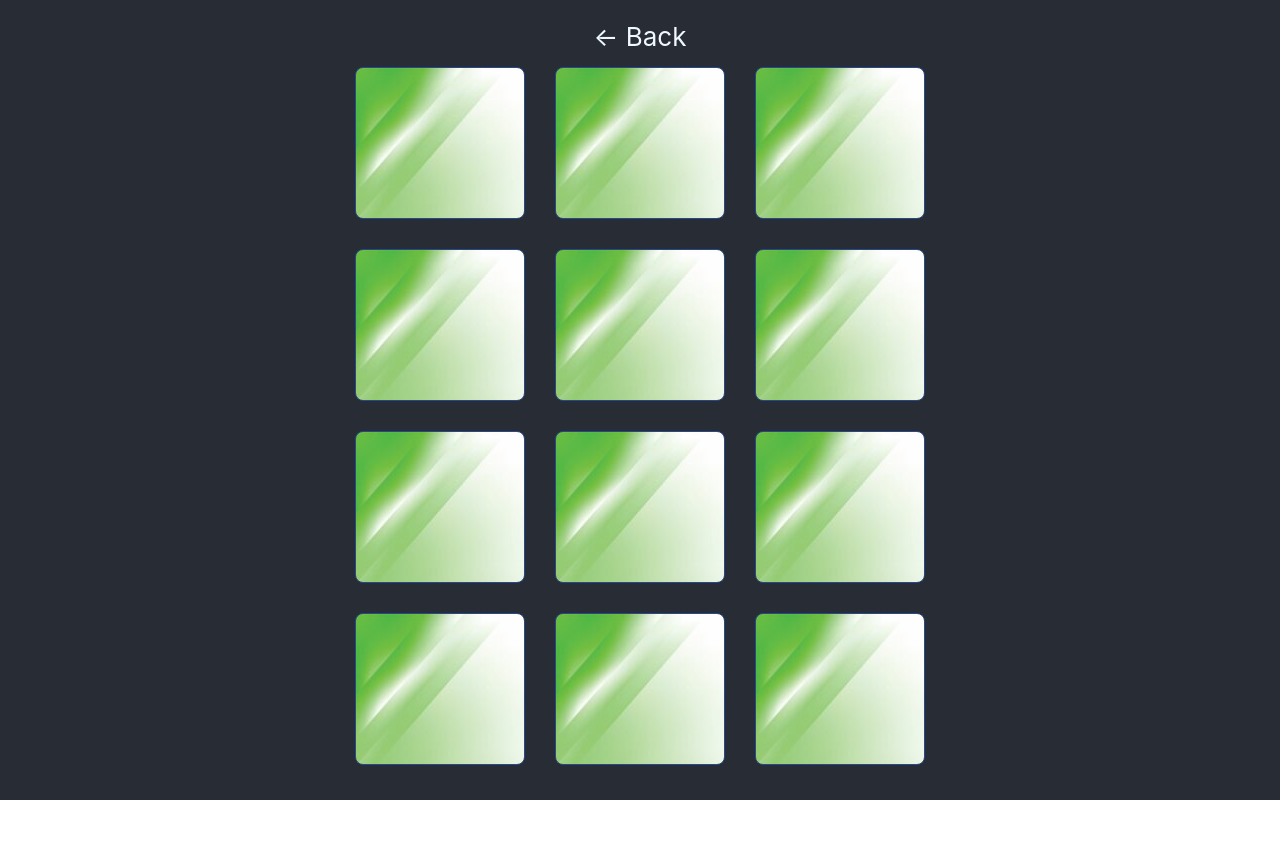
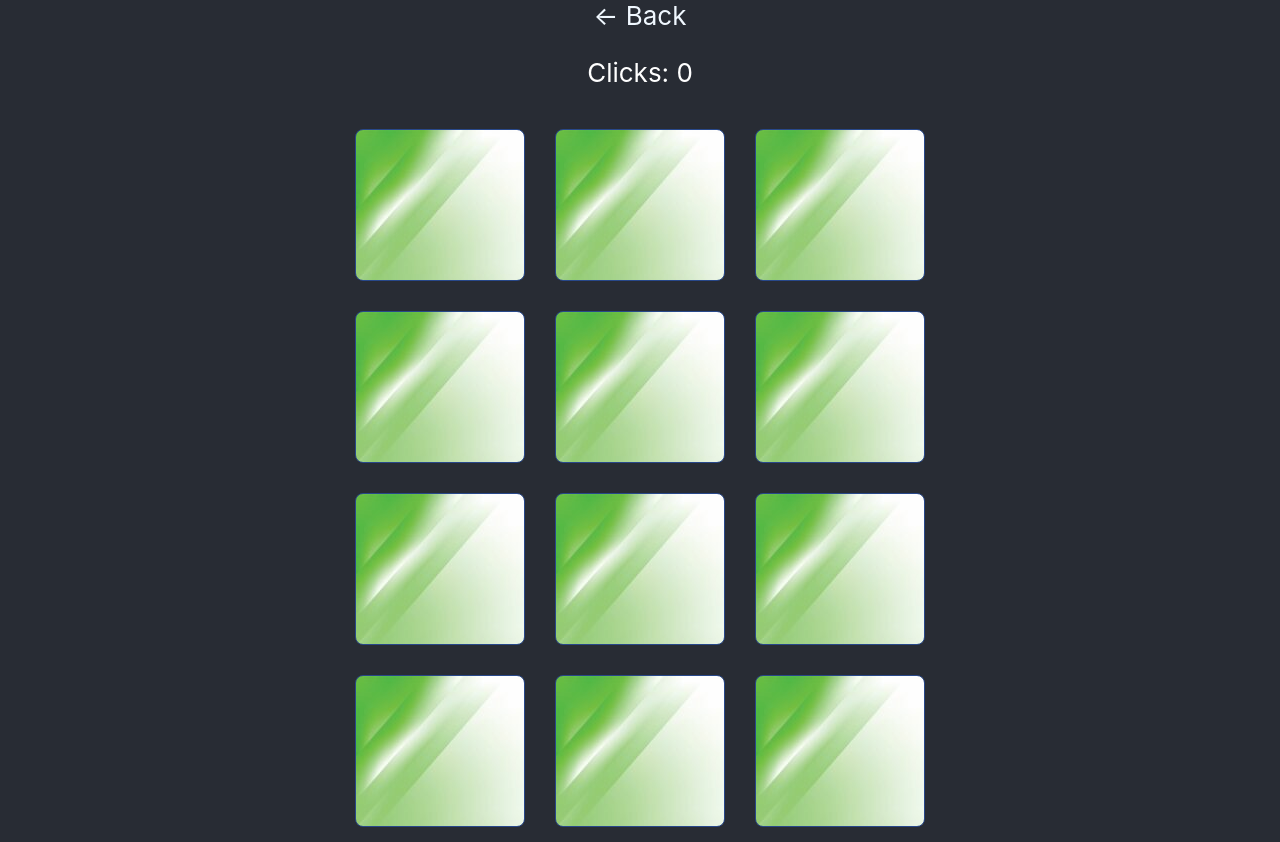
Before and after one commit to Rayan84/memory-game, a React (Create React App) app: page /easy in a window 1280 px wide. Before the commit the page ends 800 px from the top, so only its background shows below. Built offline with nearby package versions, Linux system fonts and the light colour scheme.

Commit message:
Add clicks counter

```diff
--- a/src/components/Easy.js
+++ b/src/components/Easy.js
@@ -4,6 +4,8 @@
 
 let pending = false;
 let first = null;
+let clicksCounter = 0;
+
 let unSolvedSquares = 12;
 const Easy = () => {
   const [squares, setSquares] = useState([{visible: 'false', id: 100, solved: false}]);
@@ -12,8 +14,9 @@
   let tempSquares = [];
   const images = ['a', 'a1', 'b', 'b1', 'c', 'c1', 'd', 'd1', 'e', 'e1', 'f', 'f1'];
 
-
   const flip = (number) => {
+    clicksCounter = clicksCounter + 1;
+    console.log(`clicks counter: ${clicksCounter}`);
     console.log(`${number} clicked...`);
     console.log(`pending is: ${pending}`);
     console.log(`first is: ${first}`);
@@ -71,6 +74,7 @@
 
 
    const generateTable = () => {
+    clicksCounter = 0;
     for (let i = 0; i < 12; i++){
       console.log('generating table...');
       let random = Math.floor(Math.random() * images.length);
@@ -91,6 +95,7 @@
   return(
     <div>
       <Link to='/' className="color-white text-decoration-none">← Back</Link>
+      <p>Clicks: {clicksCounter}</p>
       <div className="grid">
         {finished.status == true ?
          <div>
```
